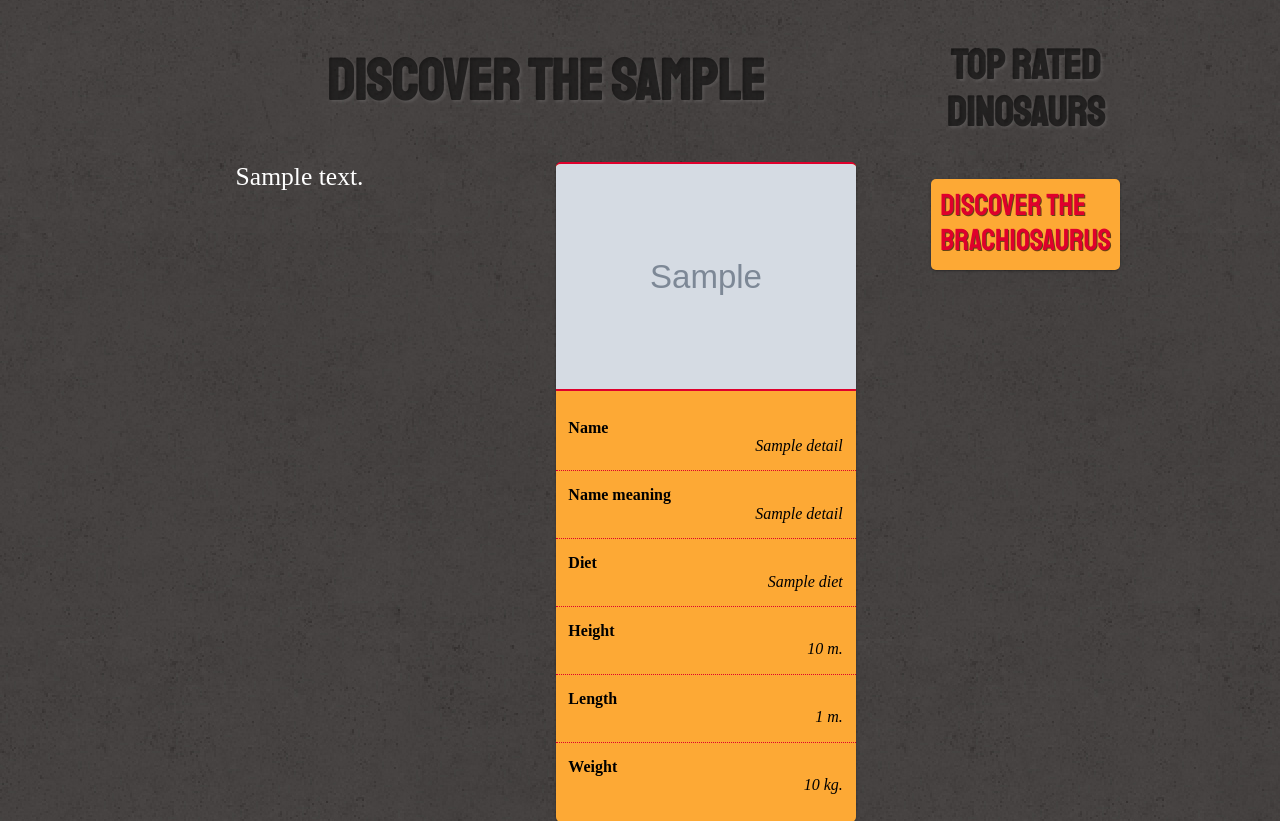
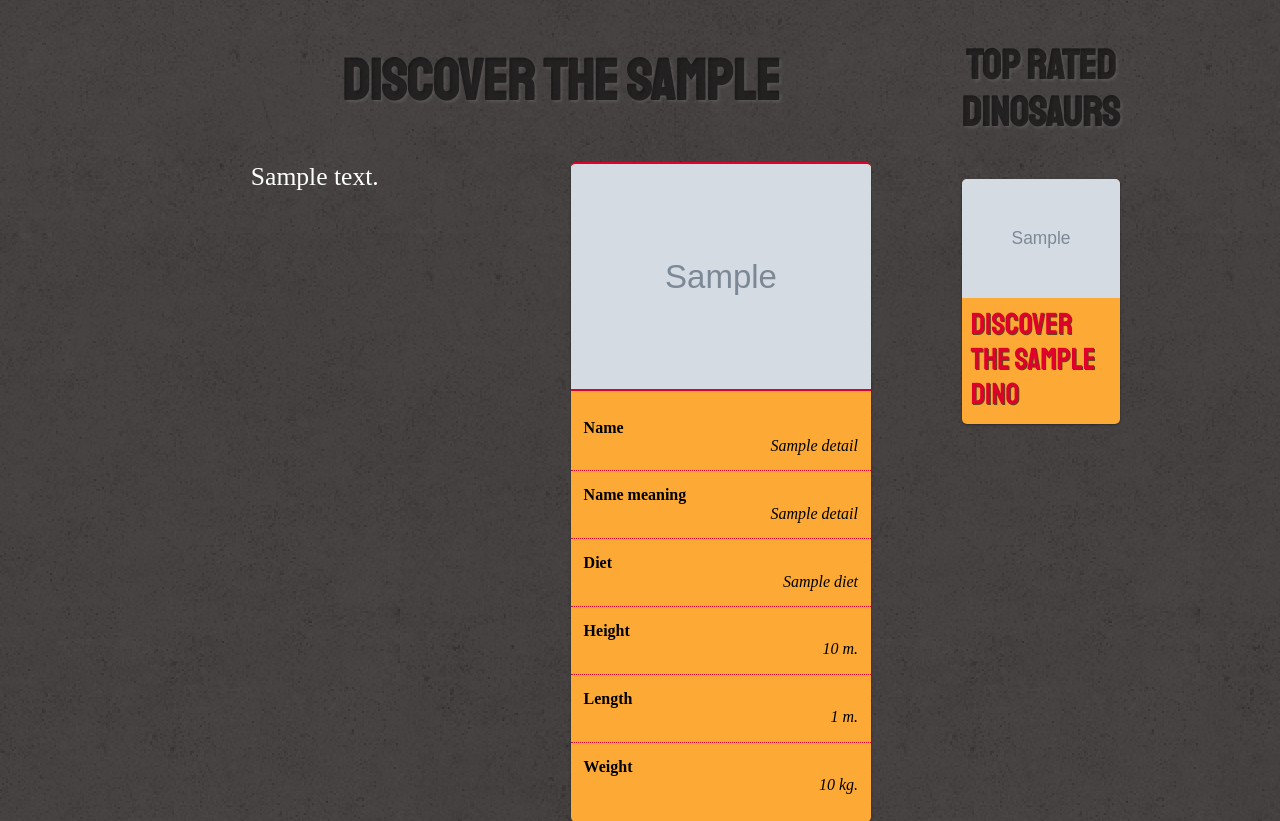
Before and after one commit to victor-sd/Jurassic_Park, a Flask app: template templates/Dino.html in a window 1280 px wide. Shown: the part 159-980 px from the top of the page. Run offline with Flask 2, Linux system fonts and the light colour scheme; the template is opened without the code that fills it: most values are stand-ins (such as "Sample title", 1, 10 or a date in 2020); grey boxes marked "Sample" are stand-in pictures.

Commit message:
Ajout des topRated dinosaurs

```diff
--- a/app.py
+++ b/app.py
@@ -1,5 +1,6 @@
 from flask import Flask
 from flask import render_template
+from random import sample
 import json
 
 from jp.dino import dinosaurs,detailDinosaur
@@ -15,4 +16,7 @@ def index():
 @app.route('/dinosaur/<slug>')
 def detailDino(slug = None):
     detail = detailDinosaur(slug)
-    return render_template('Dino.html',slug=slug,detail=json.loads(detail.text))
+    d = dinosaurs()
+    d=json.loads(d.text)
+    topRated = sample(d, 3)
+    return render_template('Dino.html',slug=slug,detail=json.loads(detail.text),topRated = topRated)
--- a/templates/Dino.html
+++ b/templates/Dino.html
@@ -30,13 +30,16 @@
     </article>
     <aside>
         <h3>Top rated dinosaurs</h3>
-        <!-- iterate here ? -->
-            <a href="">
+        {% for dino in topRated %}
+
+        <a href="{{ url_for('detailDino', slug=dino["name"]) }}">
                 <figure>
-                    <img src="" alt="" />
-                    <figcaption>Discover the Brachiosaurus</figcaption>
+                    <img src="{{dino["avatar"]}}" alt="" />
+                    <figcaption>Discover the {{dino["name"]}}</figcaption>
                 </figure>
-            </a>
+        </a>
+
+        {% endfor %}
     </aside>
 </div>
 
```
